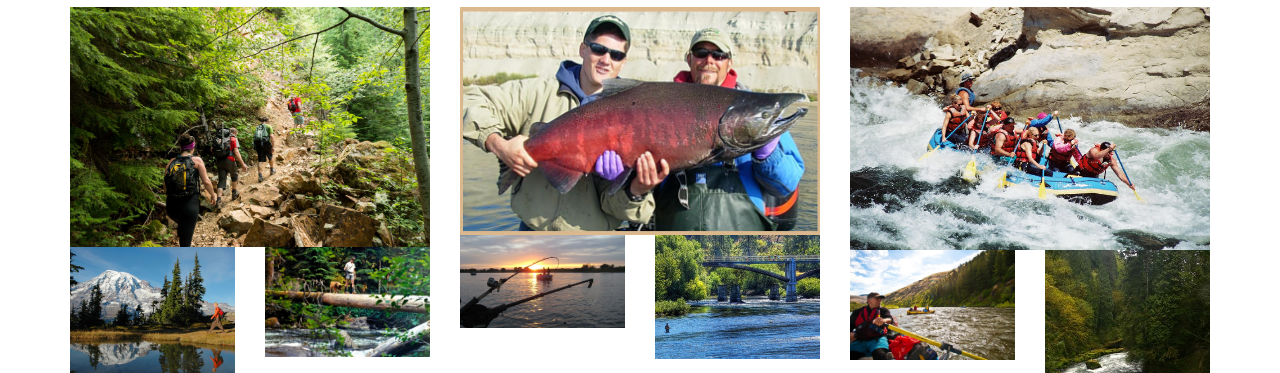
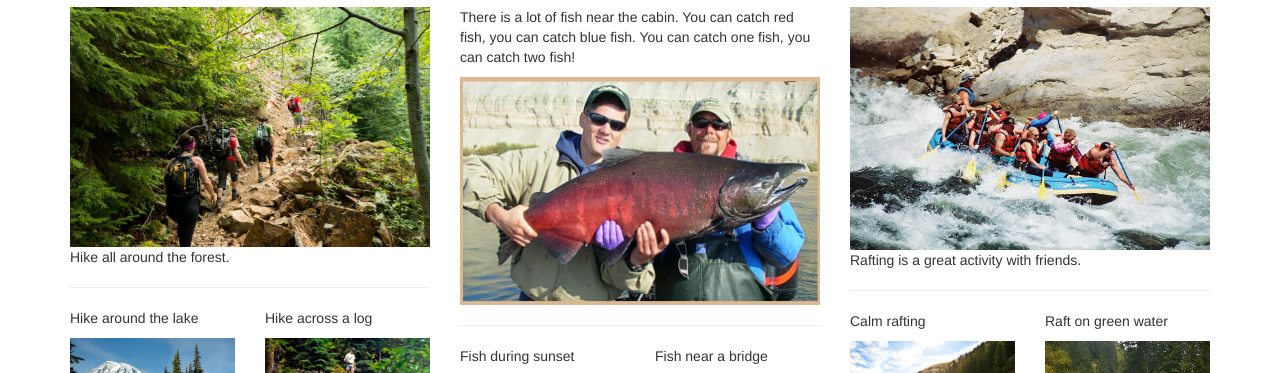
Before and after one commit to karenfreemansmith/Epic-IntroWk1-MtAdamsCabin, a plain HTML site: page outdoors.html in a window 1280 px wide. Shown: the part 401-774 px from the top of the page. Drawn offline with Linux system fonts and the light colour scheme.

Commit message:
added some words to outdoors.html

```diff
--- a/outdoors.html
+++ b/outdoors.html
@@ -21,23 +21,31 @@
         <div class="col-sm-4">
           <h2>Hiking</h2>
           <img class="img-responsive" src="img/hiking.jpg" alt="image of hiking" />
+          <p>Hike all around the forest.</p>
+          <hr>
           <div class="row">
             <div class="col-xs-6">
+              <p>Hike around the lake</p>
               <img class="img-responsive" src="img/hiking2.jpg" alt="more hiking">
             </div>
             <div class="col-xs-6">
+              <p>Hike across a log</p>
               <img class="img-responsive" src="img/hiking3.jpg" alt="even more hiking">
             </div>
           </div>
         </div>
         <div class="col-sm-4">
           <h2>Fishing</h2>
+          <p>There is a lot of fish near the cabin. You can catch red fish, you can catch blue fish. You can catch one fish, you can catch two fish!</p>
           <img class="img-responsive" src="img/fishing.jpg" alt="image of fishing" />
+          <hr>
           <div class="row">
             <div class="col-xs-6">
+              <p>Fish during sunset</p>
               <img class="img-responsive" src="img/fishing2.jpg" alt="more fishing">
             </div>
             <div class="col-xs-6">
+              <p>Fish near a bridge</p>
               <img class="img-responsive" src="img/fishing3.jpg" alt="even more fishing">
             </div>
           </div>
@@ -45,11 +53,15 @@
         <div class="col-sm-4">
           <h2>Rafting</h2>
           <img class="img-responsive" src="img/rafting.jpg" alt="image of rafting" />
+          <p>Rafting is a great activity with friends.</p>
+          <hr>
           <div class="row">
             <div class="col-xs-6">
+              <p>Calm rafting</p>
               <img class="img-responsive" src="img/rafting2.jpg" alt="more rafting">
             </div>
             <div class="col-xs-6">
+              <p>Raft on green water</p>
               <img class="img-responsive" src="img/rafting3.jpg" alt="even more rafting">
             </div>
           </div>
```
